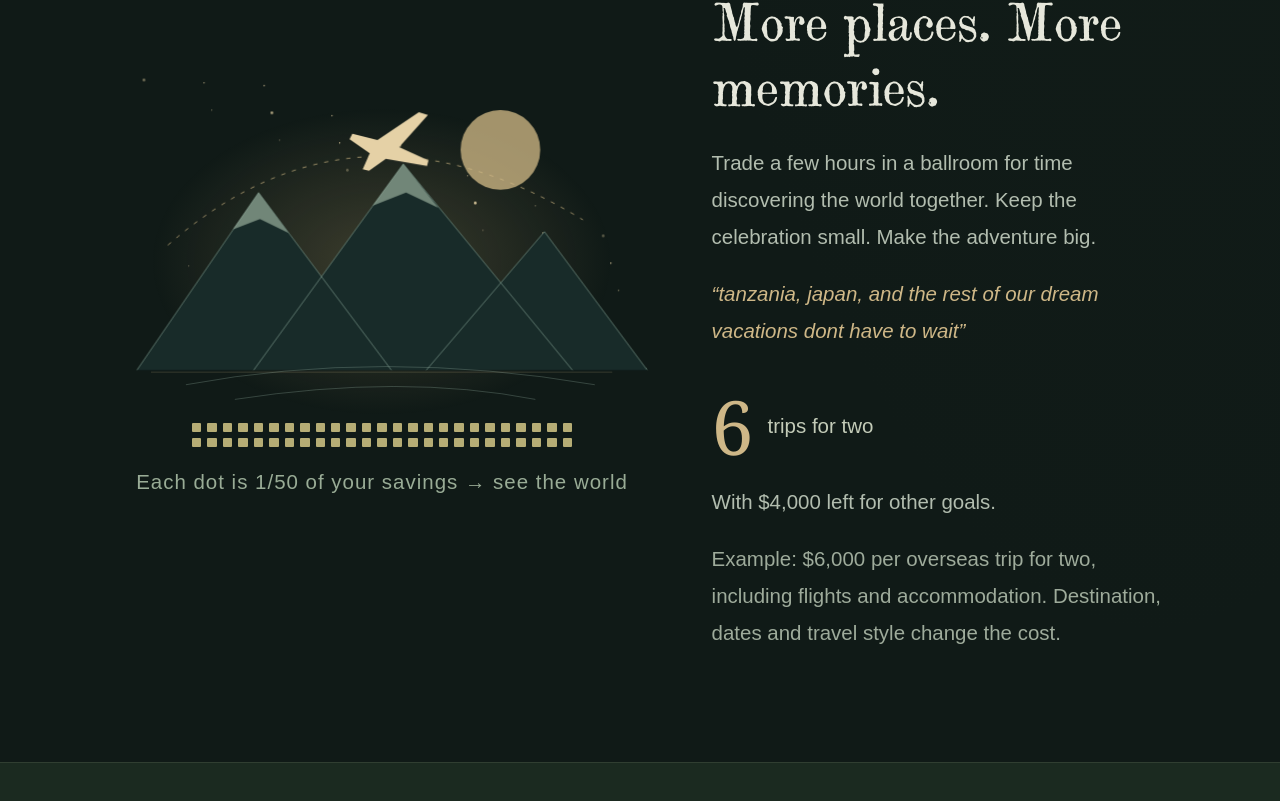
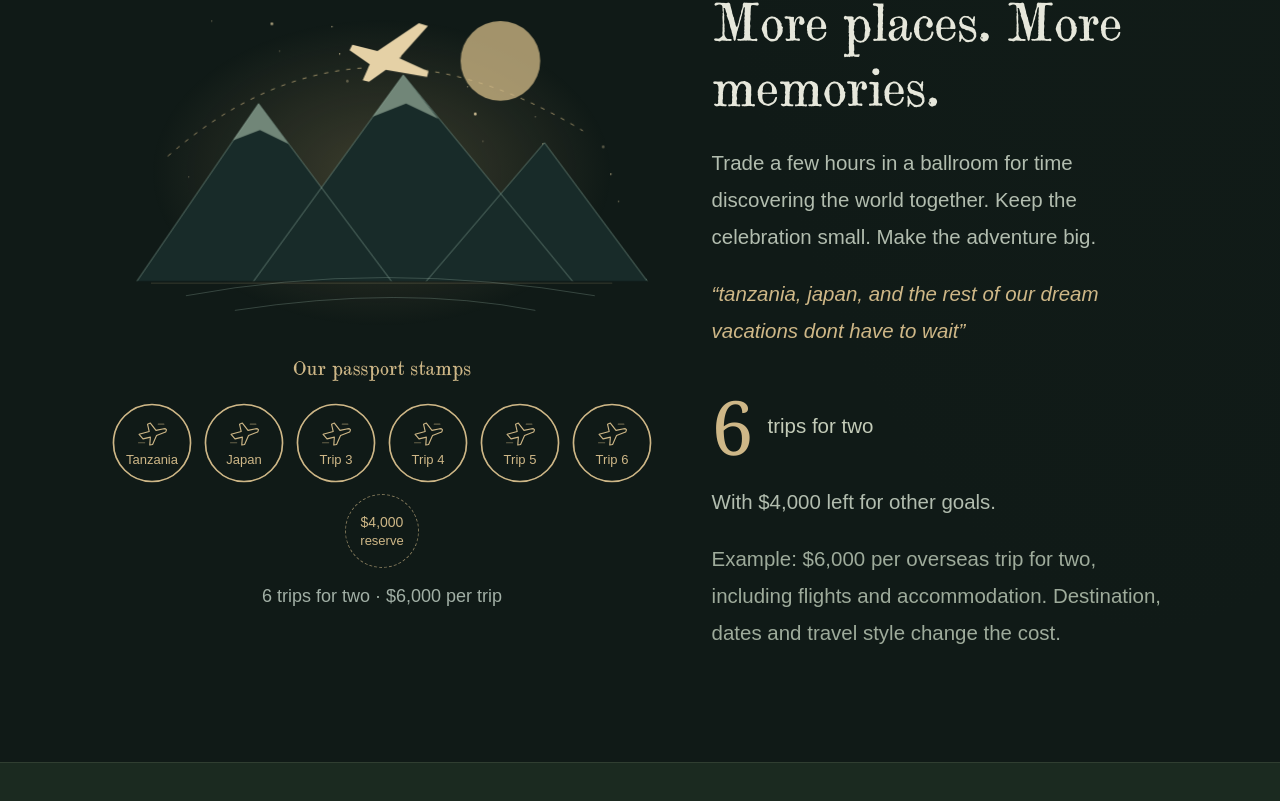
Before and after one commit to saifalushi1/areese, a React (Vite) app: page / in a window 1280 px wide. Shown: the part 3122-3923 px from the top of the page. Built offline with nearby package versions, Linux system fonts and the light colour scheme.

Commit message:
Replace savings dots with themed badges and refine perspective copy

```diff
--- a/src/App.tsx
+++ b/src/App.tsx
@@ -2,6 +2,7 @@ import { FaithPerspective } from "./components/FaithPerspective";
 import { CostComparison } from "./components/CostComparison";
 import { FarmScene } from "./components/FarmScene";
 import { GazaAidScene } from "./components/GazaAidScene";
+import { SavingsVisual } from "./components/SavingsVisual";
 import { useState } from "react";
 import type { CSSProperties, ReactNode } from "react";
 import {
@@ -487,7 +488,7 @@ export default function App() {
                 </div>
               </div>
               <div className="saved">
-                <span>Room for your future</span>
+                <span>Room for our future</span>
                 <strong>{money(saved)}</strong>
               </div>
             </div>
@@ -529,20 +530,11 @@ export default function App() {
                     <Scene kind={choice.kind} />
                   </motion.div>
                 </AnimatePresence>
-                <div className="allocation" aria-hidden="true">
-                  {Array.from({ length: 50 }, (_, i) => (
-                    <span
-                      key={`${selected}-${i}`}
-                      className={saved > 0 ? "allocated" : ""}
-                      style={{
-                        animationDelay: reduced ? "0ms" : `${i * 20}ms`,
-                      }}
-                    />
-                  ))}
-                </div>
-                <p className="art-note">
-                  Each dot is 1/50 of your savings → {choice.name.toLowerCase()}
-                </p>
+                <SavingsVisual
+                  kind={choice.kind}
+                  saved={saved}
+                  mealCost={mealCost}
+                />
               </div>
               <div className="alternative-copy">
                 <p className="eyebrow">IMAGINE INSTEAD</p>
--- a/src/components/FaithPerspective.tsx
+++ b/src/components/FaithPerspective.tsx
@@ -19,7 +19,7 @@ const reflections = [
   {
     title: "The Prophet ﷺ Explicitly Praised Simple Weddings",
     paragraphs: [
-      "The Prophet Muhammad (ﷺ) said: “The most blessed nikah is the one with the least expenses.” This narration is attributed to al-Bayhaqi; scholars differ over the grading of its chains. In Sunan Abu Dawood (2117), he said: “The best marriage is the one that is most easy.”",
+      "The Prophet Muhammad (ﷺ) said: “The most blessed nikah is the one with the least expenses.” This narration is attributed to al-Bayhaqi. In Sunan Abu Dawood (2117), he said: “The best marriage is the one that is most easy.”",
       "Reports about Fatima (RA) describe simple household furnishings, including a water skin and a pillow. These were wedding gifts, rather than a list of her mahr. Her example invites us to ask: why should a new marriage depend on a banquet hall, a designer gown, or elaborate floral arrangements?",
     ],
     links: [
@@ -35,7 +35,7 @@ const reflections = [
     title: "Extravagance (Israf) is a Major Sin in Islam",
     paragraphs: [
       "The Quran tells us to eat and drink without extravagance, and says Allah does not love the extravagant (Surah Al-A’raf 7:31). The Prophet ﷺ also warned against gossip, excessive questioning, and wasting wealth (Sahih al-Bukhari 2408).",
-      "A $36,000–$52,000 celebration for a single evening deserves serious reflection. Are we spending within our means, or paying for appearances while neglecting responsibilities? That range is an example, not a current wedding-cost estimate. A price alone does not establish israf; wastefulness depends on the circumstances.",
+      "A $36,000–$52,000 celebration for a single evening deserves serious reflection. Are we spending within our means, or paying for appearances while neglecting responsibilities?",
     ],
     links: [
       ["Quran 7:31", "https://quran.com/7/31"],
--- /dev/null
+++ b/src/components/SavingsVisual.tsx
@@ -0,0 +1,157 @@
+type Theme = "travel" | "home" | "give" | "hajj";
+const dollars = (amount: number) => `$${amount.toLocaleString("en-US")}`;
+
+function Symbol({ kind }: { kind: Theme }) {
+  return (
+    <svg
+      viewBox="0 0 64 48"
+      fill="none"
+      aria-hidden="true"
+      stroke="currentColor"
+      strokeWidth="2"
+      strokeLinecap="round"
+      strokeLinejoin="round"
+    >
+      {kind === "travel" && (
+        <>
+          <path d="M9 25L27 20L24 7L29 5L39 18L53 15Q60 15 56 21L40 27L33 43L28 44L29 30L16 33Z" />
+          <path d="M8 40H19M43 7H53" opacity=".45" />
+        </>
+      )}
+      {kind === "home" && (
+        <>
+          <circle cx="23" cy="18" r="11" />
+          <circle cx="23" cy="18" r="4" />
+          <path d="M31 26L49 44L54 39L49 34L45 38L41 34L45 30L40 25" />
+        </>
+      )}
+      {kind === "give" && (
+        <>
+          <path d="M8 25H56Q52 43 32 43Q12 43 8 25Z" />
+          <path d="M13 30H51M22 19Q16 13 22 7M32 19Q26 13 32 7M42 19Q36 13 42 7" />
+        </>
+      )}
+      {kind === "hajj" && (
+        <>
+          <path d="M13 15L32 7L52 15V41L32 46L13 40ZM32 7V46M13 15L32 22L52 15" />
+          <path d="M13 23L32 30L52 23M13 28L32 35L52 28" strokeWidth="3" />
+        </>
+      )}
+    </svg>
+  );
+}
+
+export function SavingsVisual({
+  kind,
+  saved,
+  mealCost,
+}: {
+  kind: Theme;
+  saved: number;
+  mealCost: number;
+}) {
+  const trips = Math.floor(saved / 6000);
+  const meals = Math.floor(saved / mealCost);
+  const goal = kind === "home" ? 60000 : 30000;
+  const unit = goal / 6;
+  const count = kind === "travel" ? Math.max(1, trips) : 6;
+  const reserve =
+    kind === "travel"
+      ? saved % 6000
+      : kind === "give"
+        ? saved % mealCost
+        : Math.max(0, saved - goal);
+  const title =
+    kind === "travel"
+      ? "Our passport stamps"
+      : kind === "home"
+        ? "Keys to our home"
+        : kind === "give"
+          ? "Bowls of care"
+          : "Our Hajj fund";
+  const note =
+    kind === "travel"
+      ? `${trips} trips for two · $6,000 per trip`
+      : kind === "home"
+        ? `${dollars(Math.min(saved, goal))} toward a $60,000 home fund`
+        : kind === "give"
+          ? `${meals.toLocaleString()} meals · ${dollars(mealCost)} per meal`
+          : `${dollars(Math.min(saved, goal))} toward Hajj for two`;
+  return (
+    <div
+      className={`savings-visual savings-${kind}`}
+      role="group"
+      aria-label={title}
+    >
+      <p className="savings-title">{title}</p>
+      <div className="savings-tokens">
+        {Array.from({ length: count }, (_, i) => {
+          const bowlMeals = Math.floor(meals / 6) + Number(i < meals % 6);
+          const funded =
+            kind === "travel"
+              ? Number(trips > 0)
+              : kind === "give"
+                ? Number(bowlMeals > 0)
+                : Math.min(1, Math.max(0, (saved - i * unit) / unit));
+          const label =
+            kind === "travel"
+              ? trips === 0
+                ? "Next trip"
+                : (["Tanzania", "Japan"][i] ?? `Trip ${i + 1}`)
+              : kind === "give"
+                ? `${bowlMeals.toLocaleString()} meals`
+                : dollars(unit);
+          return (
+            <div
+              key={`${kind}-${i}`}
+              className={`savings-token ${funded === 0 ? "unfunded" : ""}`}
+              data-funded={funded}
+            >
+              <svg
+                className="token-progress"
+                viewBox="0 0 100 100"
+                aria-hidden="true"
+              >
+                <circle
+                  cx="50"
+                  cy="50"
+                  r="47"
+                  fill="none"
+                  stroke="currentColor"
+                  opacity=".2"
+                />
+                <circle
+                  cx="50"
+                  cy="50"
+                  r="47"
+                  fill="none"
+                  stroke="currentColor"
+                  strokeWidth="2"
+                  pathLength="100"
+                  strokeDasharray={`${funded * 100} 100`}
+                  transform="rotate(-90 50 50)"
+                />
+              </svg>
+              <Symbol kind={kind} />
+              <span>
+                {kind === "give" ? (
+                  <>
+                    <b>{bowlMeals.toLocaleString()}</b>
+                    <small>meals</small>
+                  </>
+                ) : (
+                  label
+                )}
+              </span>
+            </div>
+          );
+        })}
+        <div className="savings-reserve">
+          <strong>{dollars(reserve)}</strong>
+          <span>reserve</span>
+        </div>
+      </div>
+      <p className="savings-caption">{note}</p>
+    </div>
+  );
+}
--- a/src/styles/global.css
+++ b/src/styles/global.css
@@ -1904,3 +1904,82 @@ input[type="range"]::-moz-range-thumb {
   font-style: italic;
   margin-top: 14px;
 }
+.faith-sources .text-link {
+  font-size: clamp(10px, 0.8vw, 15px);
+}
+.savings-visual {
+  color: var(--gold);
+  margin: 18px auto 0;
+  text-align: center;
+}
+.savings-title {
+  font-size: clamp(20px, 1.5vw, 28px);
+  margin: 0 0 15px;
+  font-family: var(--serif);
+}
+.savings-tokens {
+  display: flex;
+  flex-wrap: wrap;
+  gap: 10px;
+  justify-content: center;
+  align-items: center;
+}
+.savings-token {
+  position: relative;
+  width: clamp(82px, 5.3vw, 102px);
+  aspect-ratio: 1;
+  display: flex;
+  flex-direction: column;
+  align-items: center;
+  justify-content: center;
+  gap: 3px;
+}
+.savings-token .token-progress {
+  position: absolute;
+  inset: 0;
+  width: 100%;
+  height: 100%;
+  overflow: visible;
+}
+.savings-token > svg:not(.token-progress) {
+  width: 44%;
+  height: 36%;
+}
+.savings-token span {
+  font-size: clamp(13px, 0.95vw, 18px);
+  line-height: 1.2;
+}
+.savings-token.unfunded {
+  color: #7b8b7b;
+}
+.savings-reserve {
+  display: flex;
+  flex-direction: column;
+  justify-content: center;
+  width: clamp(74px, 4.7vw, 90px);
+  aspect-ratio: 1;
+  border: 1px dashed #ceb78799;
+  border-radius: 50%;
+}
+.savings-reserve strong {
+  font-size: clamp(14px, 1vw, 19px);
+  font-weight: 400;
+}
+.savings-reserve span {
+  font-size: clamp(13px, 0.9vw, 17px);
+  margin-top: 3px;
+}
+.savings-caption {
+  font-size: clamp(18px, 1.2vw, 23px);
+  color: var(--muted);
+  line-height: 1.5;
+  margin: 15px 0 0;
+}
+.savings-token span b {
+  display: block;
+  font-weight: 400;
+}
+.savings-token span small {
+  display: block;
+  font-size: 0.8em;
+}
```
Also changed, not shown: 1 other file (tests, documents, lock files or other folders).
